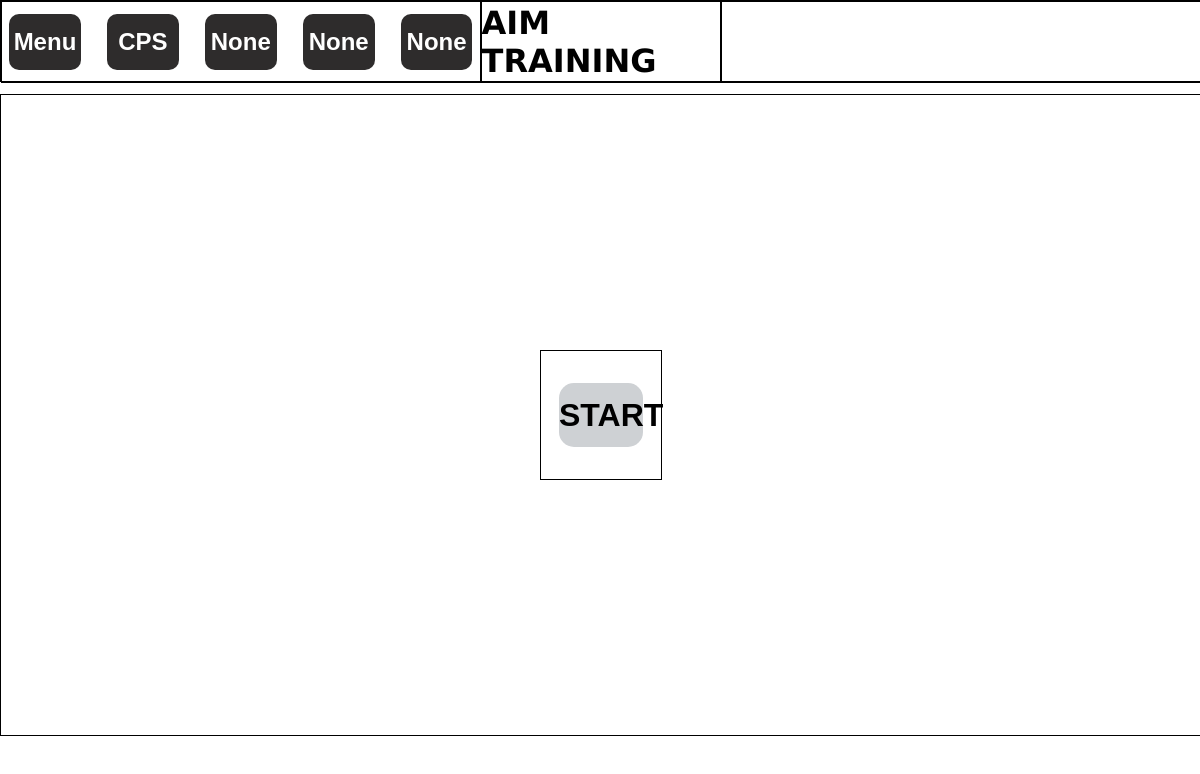
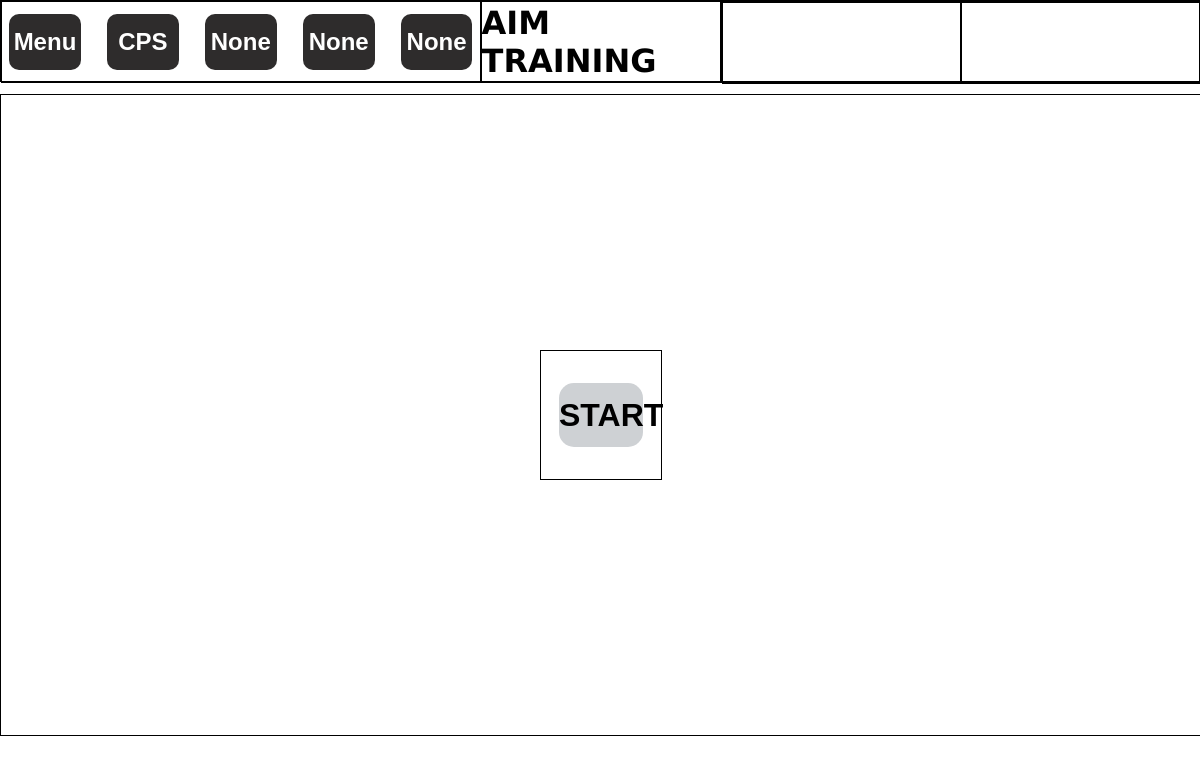
Before and after one commit to Ananasloll3/AIM-Training, an Electron app: page src/AIM-Training/index.html in a window 1200 px wide. Drawn offline with Linux system fonts and the light colour scheme.

Commit message:
Ajout de ma structure du timer et du score

```diff
--- a/src/AIM-Training/index.html
+++ b/src/AIM-Training/index.html
@@ -21,8 +21,13 @@
             <b><p>AIM TRAINING</p></b>
         </div>
 
-        <div id="none_navbar">
+        <div id="score_timer_navbar">
+            <div id="score_div_navbar">
 
+            </div>
+            <div id="timer_div_navbar">
+
+            </div>
         </div>
     </div>
 
--- a/src/AIM-Training/styles.css
+++ b/src/AIM-Training/styles.css
@@ -79,7 +79,7 @@ body, html {
 }
 
 
-#none_navbar {
+#score_timer_navbar {
     display: flex;
 
     justify-content: center;
@@ -91,6 +91,30 @@ body, html {
     height: 100%;
 }
 
+#score_div_navbar {
+    display: flex;
+
+    justify-content: center;
+
+
+    border: 1px solid black;
+
+    width: 50%;
+    height: 100%;
+
+}
+
+#timer_div_navbar {
+    display: flex;
+
+    justify-content: center;
+
+
+    border: 1px solid black;
+
+    width: 50%;
+    height: 100%;
+}
 
 
 #aimTraining {
```
